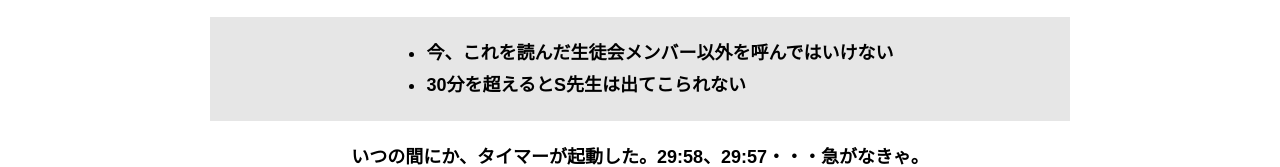
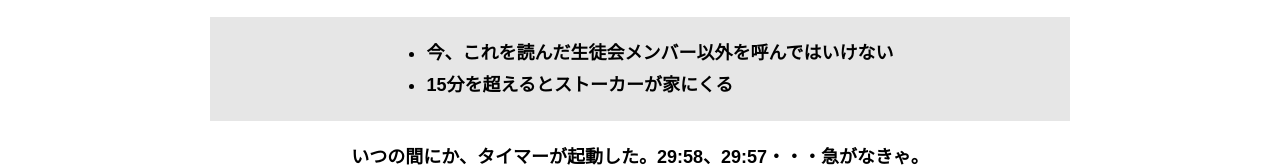
Before and after one commit to yodogawa-kaito-ta/alfa_yokohamakinkou_group5, a plain HTML site: page index.html in a window 1280 px wide. Shown: the part 898-1065 px from the top of the page. Drawn offline with Linux system fonts and the light colour scheme.

Commit message:
Update index.html

```diff
--- a/index.html
+++ b/index.html
@@ -40,7 +40,7 @@
           <div class="story__note__outer bg-color--gray">
             <ul class="story__note">
               <li>今、これを読んだ生徒会メンバー以外を呼んではいけない</li>
-              <li>30分を超えるとS先生は出てこられない</li>
+              <li>15分を超えるとストーカーが家にくる</li>
             </ul>
           </div>
           <p class="text-center">いつの間にか、タイマーが起動した。29:58、29:57・・・急がなきゃ。<br>
```
